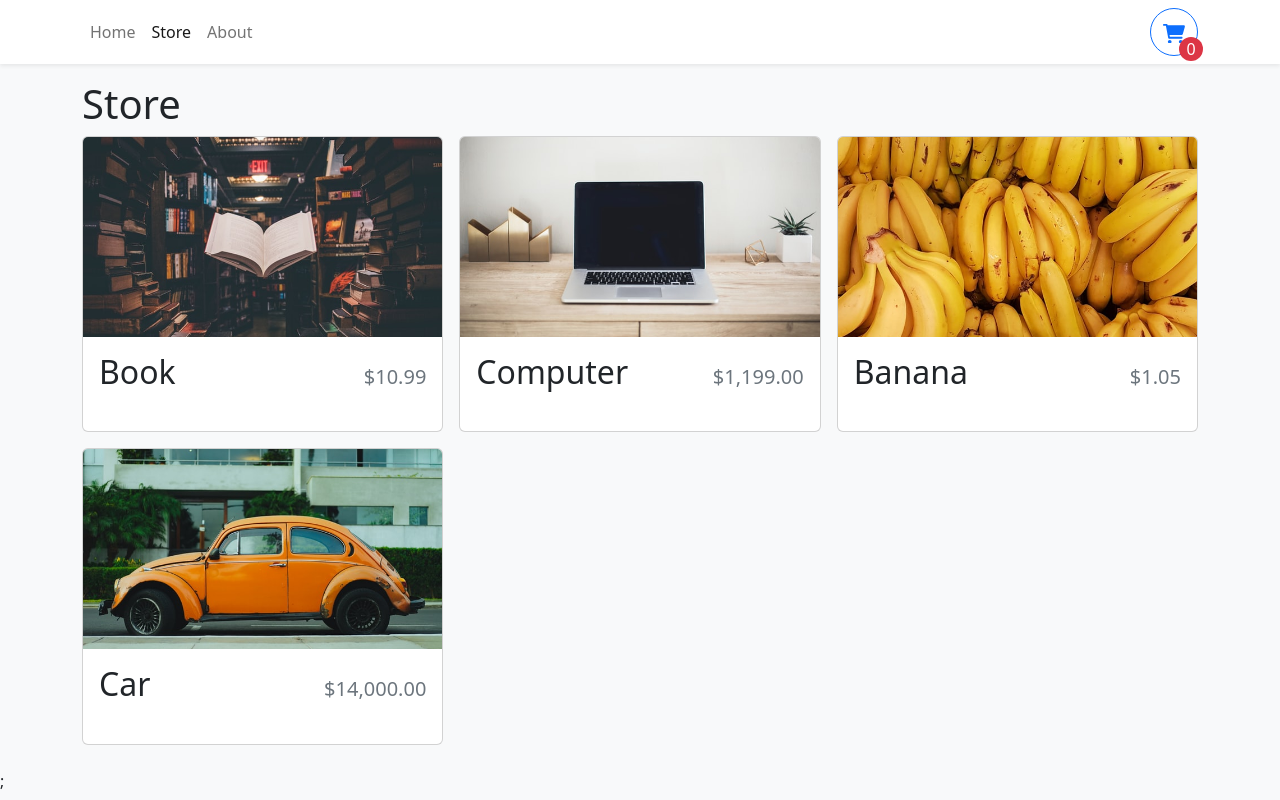
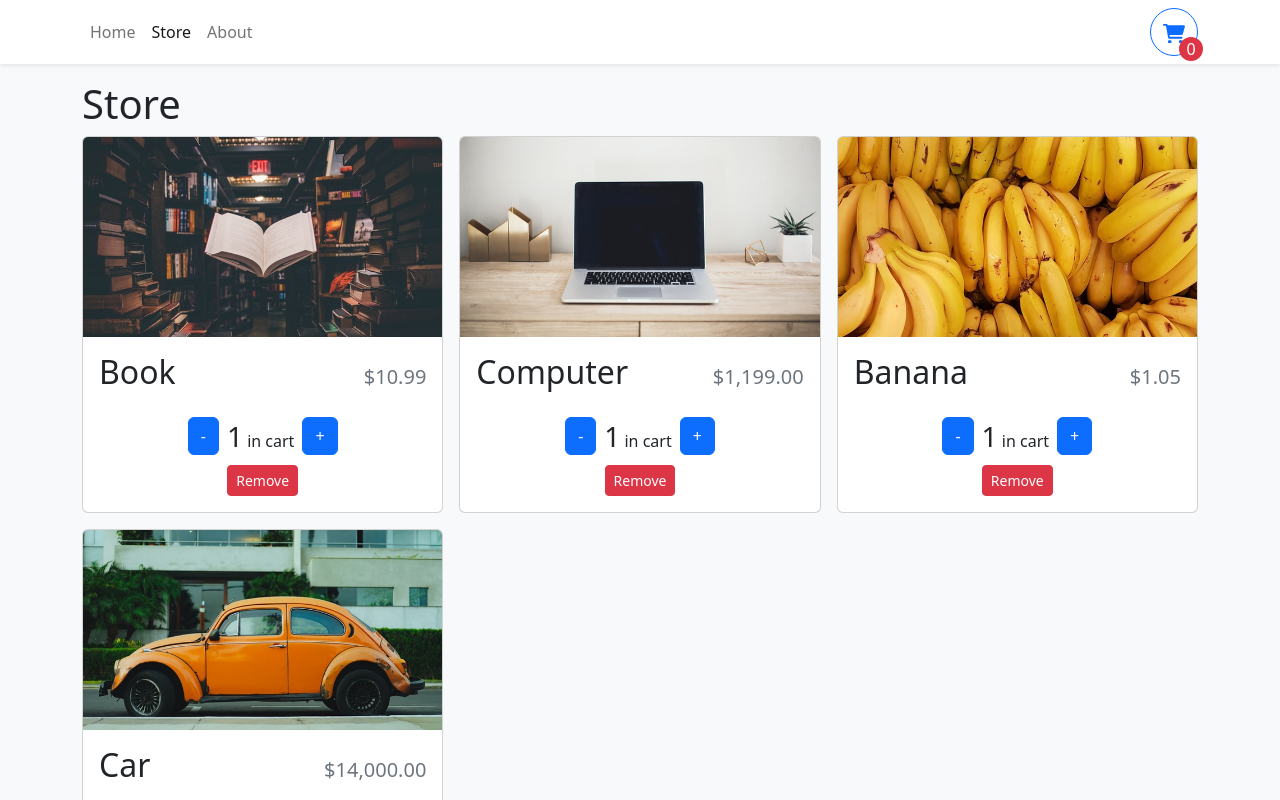
Before and after one commit to beratucgul/React-Typescript-Shopping-Cart, a React (Create React App) app: page /store in a window 1280 px wide. Shown: the top 800 px of the page. Built offline with nearby package versions, Linux system fonts and the light colour scheme.

Commit message:
buttons for card are added

```diff
--- a/src/components/StoreItem.tsx
+++ b/src/components/StoreItem.tsx
@@ -1,4 +1,4 @@
-import { Card } from "react-bootstrap";
+import { Card, Button } from "react-bootstrap";
 import { FormatCurrency } from "../utilites/FormatCurrency";
 
 type storeItemProps = {
@@ -9,8 +9,10 @@
 };
 
 export function StoreItem({ id, name, price, imgUrl }: storeItemProps) {
+  const quantity = 1;
+
   return (
-    <Card>
+    <Card className="h-100">
       <Card.Img
         variant="top"
         src={imgUrl}
@@ -22,6 +24,28 @@
           <span className="fs-2">{name}</span>
           <span className="ms-2 text-muted">{FormatCurrency(price)}</span>
         </Card.Title>
+        <div className="mt-auto">
+          {quantity === 0 ? (
+            <Button className="w-100">+ Add To Cart</Button>
+          ) : (
+            <div
+              className="d-flex align-items-center flex-column"
+              style={{ gap: "0.5rem" }}
+            >
+              <div
+                className="d-flex align-items-center justify-content-center"
+                style={{ gap: "0.5rem" }}
+              >
+                <Button>-</Button>
+                <div>
+                  <span className="fs-3">{quantity}</span> in cart
+                </div>
+                <Button>+</Button>
+              </div>
+              <Button variant="danger" size="sm">Remove</Button>
+            </div>
+          )}
+        </div>
       </Card.Body>
     </Card>
   );
```
